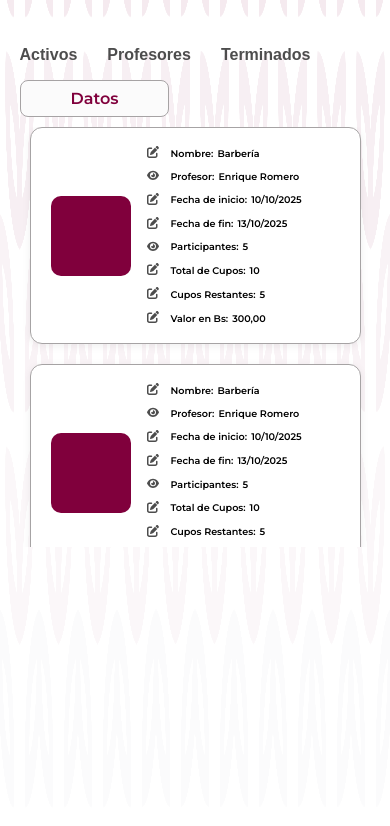
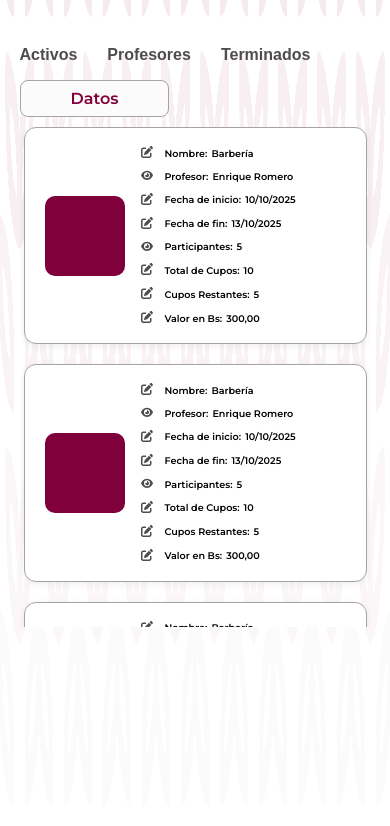
Before and after one commit to Emcahell/imaf-project, a PHP site: page /pages/admin/cursos.html in a window 390 px wide. Shown: the part 90-916 px from the top of the page. Run offline with PHP 8.4, Linux system fonts and the light colour scheme.

Commit message:
me rindo

```diff
--- a/styles/cursos.css
+++ b/styles/cursos.css
@@ -188,9 +188,10 @@
 
   .cards-area {
     grid-template-columns: 1fr;
-
-    max-height: 420px; /* Ajusta este valor según lo que prefieras en mobile */
+    height: max-content;
+    max-height: 500px; /* Ajusta este valor según lo que prefieras en mobile */
     overflow-y: auto;
+    padding: 0 4px;
   }
 }
 
@@ -208,7 +209,6 @@
 @media (max-width: 768px) {
   .container {
     flex-direction: column;
-    height: auto;
   }
 
   .left-column {
```
